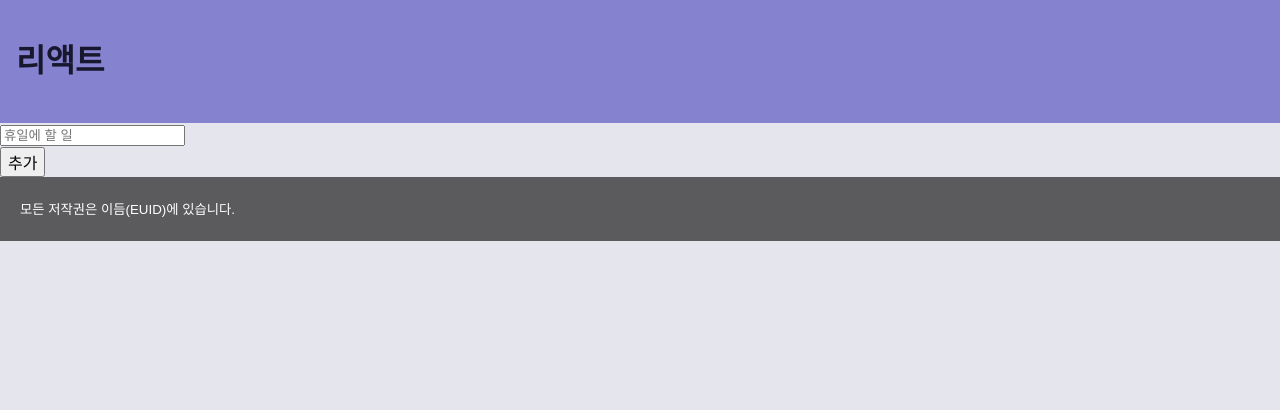
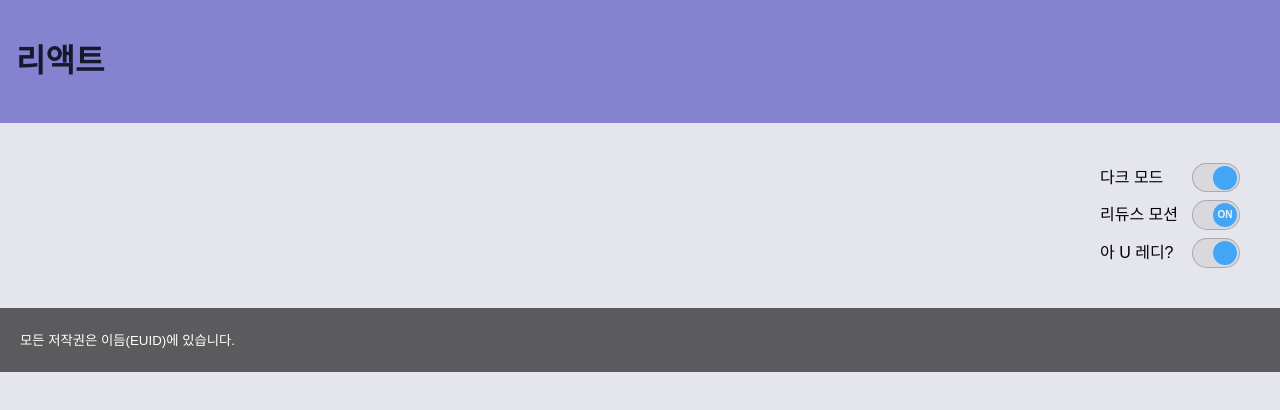
Before and after one commit to sy0725/learn-react, a React (Vite) app: page / in a window 1280 px wide. Shown: the top 410 px of the page. Built offline with nearby package versions, Linux system fonts and the light colour scheme; a web font is replaced by a local one.

Commit message:
0814 수업 내용

```diff
--- a/src/App.jsx
+++ b/src/App.jsx
@@ -1,13 +1,11 @@
 import RootLayout from "./layout/RootLayout";
-import FilterableList from "./pages/Practice/FilterableList";
-// import Practice from "./pages/Practice/Practice";
+import DemoPage from "./pages/Demo";
 
 function App() {
   return (
     <div className="App">
       <RootLayout>
-        {/* <Practice /> */}
-        <FilterableList />
+        <DemoPage />
       </RootLayout>
     </div>
   );
--- /dev/null
+++ b/src/components/Switcher/Switcher.jsx
@@ -0,0 +1,29 @@
+import styles from "./Switcher.module.css";
+
+function Switcher({
+  on = false,
+  onText = "",
+  offText = "",
+  label = "",
+  size = "sm", // sm, md, lg
+  ...restProps
+}) {
+  return (
+    <div className={styles.SwitcherWrapper}>
+      <button
+        type="button"
+        className={`${styles.Switcher} ${styles[size]} ${
+          on ? styles.on : ""
+        }`.trim()}
+        {...restProps}
+      >
+        <span className={styles.handle}>{on ? onText : offText}</span>
+      </button>
+      <span className={styles.label}>{label}</span>
+    </div>
+  );
+}
+
+<Switcher />;
+
+export default Switcher;
--- /dev/null
+++ b/src/components/Switcher/Switcher.module.css
@@ -0,0 +1,65 @@
+.Switcher {
+  --size-sm: 16px;
+  --size-md: 18px;
+  --size-lg: 20px;
+  --size: var(--size-sm);
+  --body: #ccc7;
+  --on-bg: #42a5f5;
+  --off-bg: rgba(163, 163, 163, 0.757);
+  --on-text: #ebf5fd;
+  --on-handle: color-mix(in srgb, var(--on-bg) 100%, var(--on-text) 50%);
+
+  position: relative;
+  display: inline-flex;
+  justify-content: flex-start;
+  align-items: center;
+  block-size: calc(var(--size) * 1.85);
+  inline-size: calc(var(--size) * 3);
+
+  background: var(--body);
+  border: 0.1px solid #999b;
+  padding: 2px;
+  border-radius: 9999px;
+  text-transform: uppercase;
+  font-weight: 600;
+  font-size: 1rem;
+
+  &.md {
+    --size: var(--size-md);
+  }
+
+  &.lg {
+    --size: var(--size-lg);
+  }
+
+  &.on {
+    color: var(--on-text);
+    justify-content: flex-end;
+
+    .handle {
+      background: var(--on-bg);
+    }
+  }
+
+  .handle {
+    display: grid;
+    place-content: center;
+    block-size: calc(var(--size) * 1.5);
+    inline-size: calc(var(--size) * 1.5);
+    border-radius: 9999px;
+    line-height: 1;
+    background: var(--off-bg);
+  }
+}
+
+.SwitcherWrapper {
+  display: inline-flex;
+  min-width: 140px;
+  justify-content: space-between;
+  align-items: center;
+  gap: 4px;
+}
+
+.label {
+  order: -1;
+}
--- a/src/main.jsx
+++ b/src/main.jsx
@@ -1,10 +1,13 @@
-import React from "react";
+import { StrictMode } from "react";
 import ReactDOM from "react-dom/client";
 import App from "./App";
 import "./styles/global.css";
 
+// ReactDOMRoot { render, unmount }
 ReactDOM.createRoot(document.getElementById("root")).render(
-  <React.StrictMode>
-    <App />
-  </React.StrictMode>
+  <StrictMode>
+    <App /> {/* Virtual DOM (React Element Tree : React Created) */}
+  </StrictMode>
 );
+
+// rendering → mount (DOM)
--- /dev/null
+++ b/src/pages/Demo.jsx
@@ -0,0 +1,89 @@
+/* eslint-disable no-inner-declarations */
+import Switcher from "@/components/Switcher/Switcher";
+import { useState } from "react";
+
+{
+  // 로컬 변수
+  let myName = "로컬 변수";
+
+  // 로컬 뮤테이션
+  // eslint-disable-next-line no-unused-vars
+  function handleUpdateMyName() {
+    myName += " Wow~";
+    console.log(myName);
+  }
+
+  // console.log('컴포넌트 렌더링 myName =', myName);
+
+  // 상태 관리는 페이지 컴포넌트에서 진행
+  // React.useState() 훅으로 선언된 상태로 제어
+  // on / off 상태 변수 (관리할 데이터 타입은 Boolean)
+  // 리액트가 요구하는 방법대로 상태를 업데이트(변경)하면?
+  // 렌더링 트리거 → 컴포넌트 렌더링 → DOM 커밋 순으로 진행
+
+  // const readyState = React.useState(false); // [s, f]
+  // const isReady = readyState[0]; // 상태: state
+  // const setIsReady = readyState[1]; // 상태 업데이트 함수: setState
+
+  // console.log(isReady);
+  // console.log(setIsReady);
+
+  {
+    /* <p>{myName}</p> */
+  }
+  {
+    /* <button type='button' onClick={handleUpdateMyName}>나의 이름을 바꿔줘</button> */
+  }
+  {
+    /* Atomic Component → Stateless or Presentational */
+  }
+}
+
+function DemoPage() {
+  // 다크 모드 상태 관리
+  const [isDarkMode, setIsDarkMode] = useState(false);
+  const handleToggleDarkMode = () => {
+    setIsDarkMode(!isDarkMode);
+  };
+
+  // 리듀스 모션 상태 관리
+  const [isReducedMotion, setIsReducedMotion] = useState(true);
+  const handleToggleReducedMotion = () => {
+    setIsReducedMotion(!isReducedMotion);
+  };
+
+  // 아 유 레디 상태 관리
+  const [isReady, setIsReady] = useState(false);
+  const handleToggleReady = () => {
+    setIsReady(!isReady);
+  };
+
+  return (
+    <div
+      style={{
+        padding: 40,
+        display: "flex",
+        flexDirection: "column",
+        justifyContent: "center",
+        alignItems: "flex-end",
+        gap: 8,
+      }}
+    >
+      <Switcher
+        on={!isDarkMode}
+        label="다크 모드"
+        onClick={handleToggleDarkMode}
+      />
+      <Switcher
+        on={isReducedMotion}
+        onText="on"
+        offText="off"
+        label="리듀스 모션"
+        onClick={handleToggleReducedMotion}
+      />
+      <Switcher on={!isReady} label="아 U 레디?" onClick={handleToggleReady} />
+    </div>
+  );
+}
+
+export default DemoPage;
```
Also changed, not shown: jsconfig.json (added, +8 -0 lines), src/components/SideEffect.jsx (added, +70 -0 lines), src/components/Switcher/Switcher.description.jsx (added, +59 -0 lines), .eslintrc.cjs, 1 other file (tests, documents, lock files or other folders).
